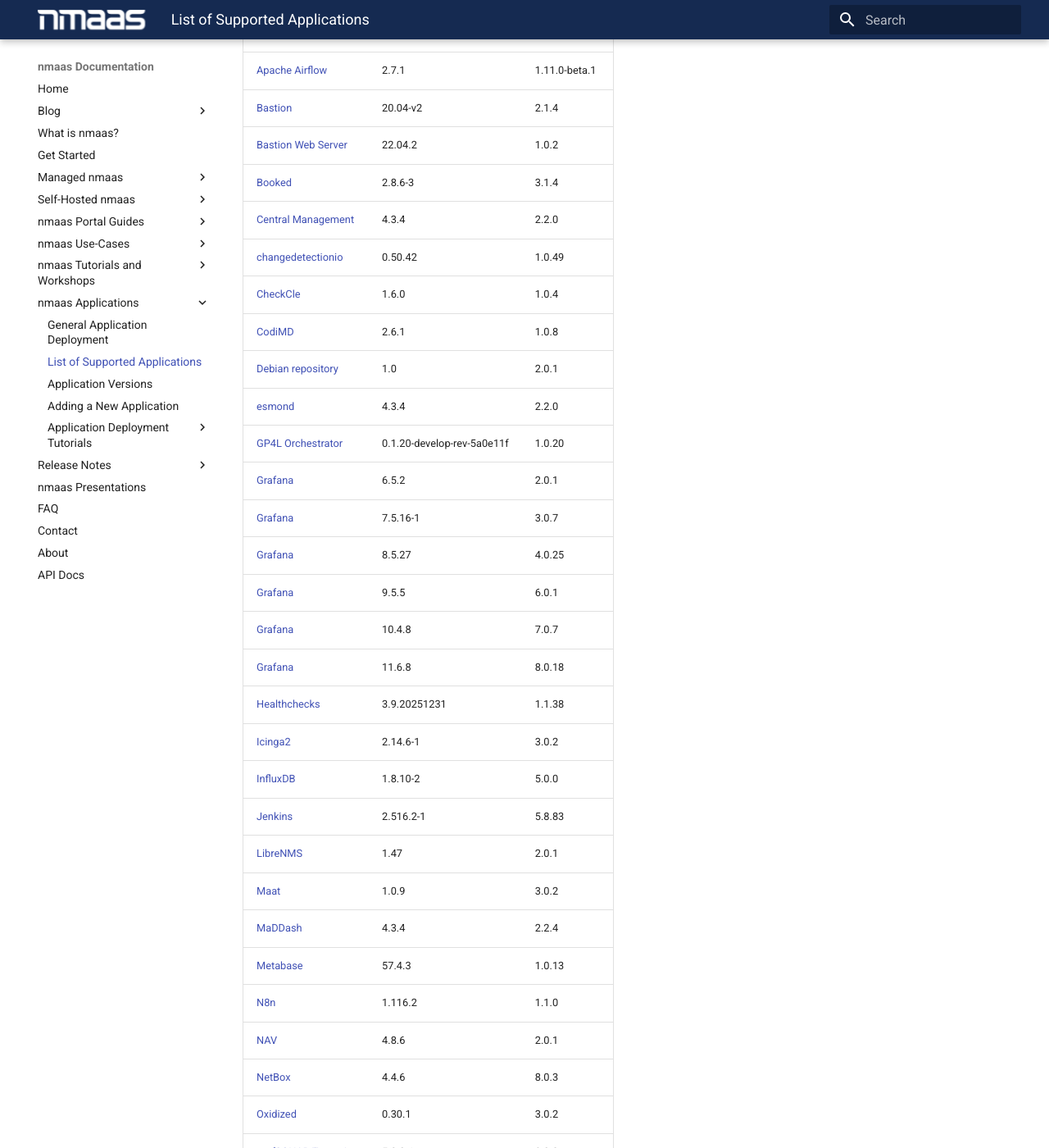
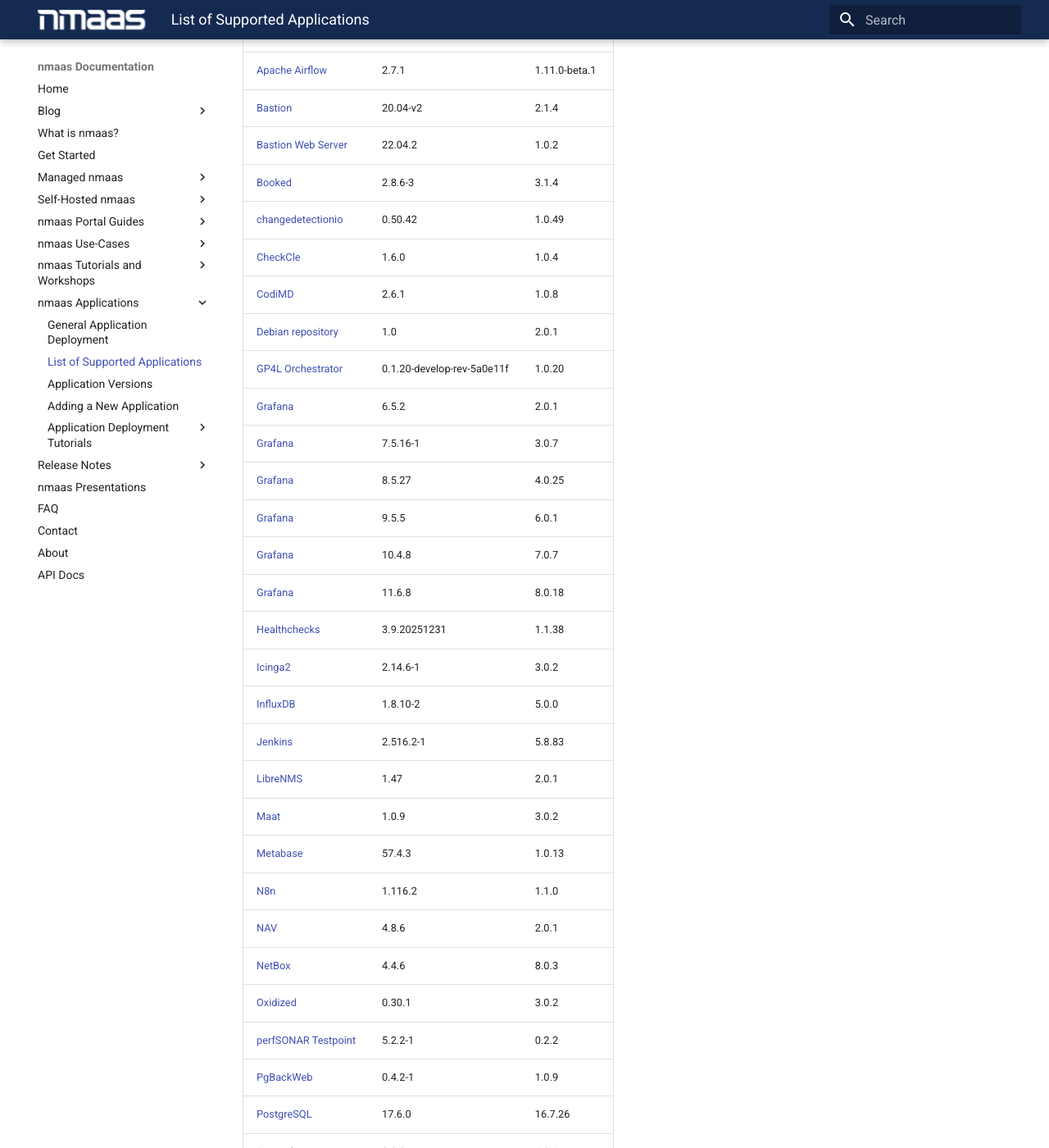
Before and after one commit to nmaas-platform/nmaas-docs, an MkDocs documentation site: the page built from docs/nmaas-applications/application-list.md, in a window 1280 px wide and 1400 px high, scrolled down 339 px. Shown: the whole window at 82% size. Built offline with MkDocs 1.6.1 and Material for MkDocs 9.7.7, drawn with Linux system fonts in a browser that asks for light colours; some of the changed text lies outside the part shown.

Commit message:
Automated update of application versions list

```diff
--- a/docs/nmaas-applications/application-list.md
+++ b/docs/nmaas-applications/application-list.md
@@ -2,49 +2,43 @@
 
 This is a continuously updated list of currently supported applications on nmaas. Note that not all applications are supported across all environments, some are supported only on the managed server, while others can only be supported on self-hosted installations.
 
-|                                                 Name                                                 |        App Version       |Chart Version|
-|------------------------------------------------------------------------------------------------------|--------------------------|-------------|
-|            [Adminer](https://wiki.geant.org/display/NMAAS/NMaaS+Tools#NMaaSTools-Adminer)            |           5.4.1          |    3.0.11   |
-|             [Apache Airflow](https://docs.nmaas.eu/nmaas-applications/tutorials/airflow/)            |           2.7.1          |1.11.0-beta.1|
-|                [Bastion](https://docs.nmaas.eu/nmaas-applications/tutorials/bastion/)                |         20.04-v2         |    2.1.4    |
-|      [Bastion Web Server](https://docs.nmaas.eu/nmaas-applications/tutorials/bastion-webserver/)     |          22.04.2         |    1.0.2    |
-|             [Booked](https://wiki.geant.org/display/NMAAS/NMaaS+Tools#NMaaSTools-Booked)             |          2.8.6-3         |    3.1.4    |
-|[Central Management](https://docs.nmaas.eu/nmaas-applications/tutorials/perfsonar-central-management/)|           4.3.4          |    2.2.0    |
-|      [changedetectionio](https://docs.nmaas.eu/nmaas-applications/tutorials/changedetectionio/)      |          0.50.42         |    1.0.49   |
-|               [CheckCle](https://docs.nmaas.eu/nmaas-applications/tutorials/checkcle/)               |           1.6.0          |    1.0.4    |
-|                 [CodiMD](https://docs.nmaas.eu/nmaas-applications/tutorials/codimd/)                 |           2.6.1          |    1.0.8    |
-|      [Debian repository](https://docs.nmaas.eu/nmaas-applications/tutorials/debian-repository/)      |            1.0           |    2.0.1    |
-|                 [esmond](https://docs.nmaas.eu/nmaas-applications/tutorials/esmond/)                 |           4.3.4          |    2.2.0    |
-|      [GP4L Orchestrator](https://docs.nmaas.eu/nmaas-applications/tutorials/gp4l-orchestrator/)      |0.1.20-develop-rev-5a0e11f|    1.0.20   |
-|                [Grafana](https://docs.nmaas.eu/nmaas-applications/tutorials/grafana/)                |           6.5.2          |    2.0.1    |
-|                [Grafana](https://docs.nmaas.eu/nmaas-applications/tutorials/grafana/)                |         7.5.16-1         |    3.0.7    |
-|                [Grafana](https://docs.nmaas.eu/nmaas-applications/tutorials/grafana/)                |          8.5.27          |    4.0.25   |
-|                [Grafana](https://docs.nmaas.eu/nmaas-applications/tutorials/grafana/)                |           9.5.5          |    6.0.1    |
-|                [Grafana](https://docs.nmaas.eu/nmaas-applications/tutorials/grafana/)                |          10.4.8          |    7.0.7    |
-|                [Grafana](https://docs.nmaas.eu/nmaas-applications/tutorials/grafana/)                |          11.6.8          |    8.0.18   |
-|       [Healthchecks](https://wiki.geant.org/display/NMAAS/NMaaS+Tools#NMaaSTools-Healthchecks)       |       3.9.20251231       |    1.1.38   |
-|                [Icinga2](https://docs.nmaas.eu/nmaas-applications/tutorials/icinga2/)                |         2.14.6-1         |    3.0.2    |
-|               [InfluxDB](https://docs.nmaas.eu/nmaas-applications/tutorials/influxdb/)               |         1.8.10-2         |    5.0.0    |
-|                [Jenkins](https://docs.nmaas.eu/nmaas-applications/tutorials/jenkins/)                |         2.516.2-1        |    5.8.83   |
-|               [LibreNMS](https://docs.nmaas.eu/nmaas-applications/tutorials/librenms/)               |           1.47           |    2.0.1    |
-|                   [Maat](https://docs.nmaas.eu/nmaas-applications/tutorials/maat/)                   |           1.0.9          |    3.0.2    |
-|                [MaDDash](https://docs.nmaas.eu/nmaas-applications/tutorials/maddash/)                |           4.3.4          |    2.2.4    |
-|               [Metabase](https://docs.nmaas.eu/nmaas-applications/tutorials/metabase/)               |          57.4.3          |    1.0.13   |
-|                    [N8n](https://docs.nmaas.eu/nmaas-applications/tutorials/n8n/)                    |          1.116.2         |    1.1.0    |
-|                    [NAV](https://docs.nmaas.eu/nmaas-applications/tutorials/nav/)                    |           4.8.6          |    2.0.1    |
-|                 [NetBox](https://docs.nmaas.eu/nmaas-applications/tutorials/netbox/)                 |           4.4.6          |    8.0.3    |
-|               [Oxidized](https://docs.nmaas.eu/nmaas-applications/tutorials/oxidized/)               |          0.30.1          |    3.0.2    |
-|    [perfSONAR Testpoint](https://docs.nmaas.eu/nmaas-applications/tutorials/perfsonar-testpoint/)    |          5.2.2-1         |    0.2.2    |
-|              [PgBackWeb](https://docs.nmaas.eu/nmaas-applications/tutorials/pgbackweb/)              |          0.4.2-1         |    1.0.9    |
-|               [PostgreSQL](https://wiki.geant.org/display/NMAAS/NMaaS+Tools#PostgreSQL)              |          17.6.0          |   16.7.26   |
-|             [Prometheus](https://docs.nmaas.eu/nmaas-applications/tutorials/prometheus/)             |           3.2.0          |    4.0.1    |
-|     [pSConfig Web Admin](https://docs.nmaas.eu/nmaas-applications/tutorials/psconfig-web-admin/)     |           4.3.2          |    2.1.0    |
-|             [Routinator](https://docs.nmaas.eu/nmaas-applications/tutorials/routinator/)             |           0.8.3          |    2.0.0    |
-|                [SPA](https://wiki.geant.org/display/NMAAS/NMaaS+Tools#NMaaSTools-SPA)                |          1.3.3-1         |    1.0.4    |
-|                [Synapse](https://docs.nmaas.eu/nmaas-applications/tutorials/synapse/)                |          1.22.1          |    3.0.1    |
-|                [Telegraf](https://docs.nmaas.eu/nmaas-applications/tutorials/telegraf)               |          1.35.3          |    1.8.61   |
-|            [Uptime Kuma](https://docs.nmaas.eu/nmaas-applications/tutorials/uptime-kuma/)            |           2.0.2          |    4.0.2    |
-|       [Victoria Metrics](https://docs.nmaas.eu/nmaas-applications/tutorials/victoria-metrics/)       |          1.85.1          |    3.0.0    |
-|              [WebDAV Server](https://docs.nmaas.eu/nmaas-applications/tutorials/webdav/)             |           1.0.0          |    1.0.0    |
-|                 [Zabbix](https://docs.nmaas.eu/nmaas-applications/tutorials/zabbix/)                 |           6.0.8          |    2.0.3    |
-|                 [Zabbix](https://docs.nmaas.eu/nmaas-applications/tutorials/zabbix/)                 |          7.0.21          |    4.0.4    |
+|                                             Name                                             |        App Version       |Chart Version|
+|----------------------------------------------------------------------------------------------|--------------------------|-------------|
+|        [Adminer](https://wiki.geant.org/display/NMAAS/NMaaS+Tools#NMaaSTools-Adminer)        |           5.4.1          |    3.0.11   |
+|         [Apache Airflow](https://docs.nmaas.eu/nmaas-applications/tutorials/airflow/)        |           2.7.1          |1.11.0-beta.1|
+|            [Bastion](https://docs.nmaas.eu/nmaas-applications/tutorials/bastion/)            |         20.04-v2         |    2.1.4    |
+|  [Bastion Web Server](https://docs.nmaas.eu/nmaas-applications/tutorials/bastion-webserver/) |          22.04.2         |    1.0.2    |
+|         [Booked](https://wiki.geant.org/display/NMAAS/NMaaS+Tools#NMaaSTools-Booked)         |          2.8.6-3         |    3.1.4    |
+|  [changedetectionio](https://docs.nmaas.eu/nmaas-applications/tutorials/changedetectionio/)  |          0.50.42         |    1.0.49   |
+|           [CheckCle](https://docs.nmaas.eu/nmaas-applications/tutorials/checkcle/)           |           1.6.0          |    1.0.4    |
+|             [CodiMD](https://docs.nmaas.eu/nmaas-applications/tutorials/codimd/)             |           2.6.1          |    1.0.8    |
+|  [Debian repository](https://docs.nmaas.eu/nmaas-applications/tutorials/debian-repository/)  |            1.0           |    2.0.1    |
+|  [GP4L Orchestrator](https://docs.nmaas.eu/nmaas-applications/tutorials/gp4l-orchestrator/)  |0.1.20-develop-rev-5a0e11f|    1.0.20   |
+|            [Grafana](https://docs.nmaas.eu/nmaas-applications/tutorials/grafana/)            |           6.5.2          |    2.0.1    |
+|            [Grafana](https://docs.nmaas.eu/nmaas-applications/tutorials/grafana/)            |         7.5.16-1         |    3.0.7    |
+|            [Grafana](https://docs.nmaas.eu/nmaas-applications/tutorials/grafana/)            |          8.5.27          |    4.0.25   |
+|            [Grafana](https://docs.nmaas.eu/nmaas-applications/tutorials/grafana/)            |           9.5.5          |    6.0.1    |
+|            [Grafana](https://docs.nmaas.eu/nmaas-applications/tutorials/grafana/)            |          10.4.8          |    7.0.7    |
+|            [Grafana](https://docs.nmaas.eu/nmaas-applications/tutorials/grafana/)            |          11.6.8          |    8.0.18   |
+|   [Healthchecks](https://wiki.geant.org/display/NMAAS/NMaaS+Tools#NMaaSTools-Healthchecks)   |       3.9.20251231       |    1.1.38   |
+|            [Icinga2](https://docs.nmaas.eu/nmaas-applications/tutorials/icinga2/)            |         2.14.6-1         |    3.0.2    |
+|           [InfluxDB](https://docs.nmaas.eu/nmaas-applications/tutorials/influxdb/)           |         1.8.10-2         |    5.0.0    |
+|            [Jenkins](https://docs.nmaas.eu/nmaas-applications/tutorials/jenkins/)            |         2.516.2-1        |    5.8.83   |
+|           [LibreNMS](https://docs.nmaas.eu/nmaas-applications/tutorials/librenms/)           |           1.47           |    2.0.1    |
+|               [Maat](https://docs.nmaas.eu/nmaas-applications/tutorials/maat/)               |           1.0.9          |    3.0.2    |
+|           [Metabase](https://docs.nmaas.eu/nmaas-applications/tutorials/metabase/)           |          57.4.3          |    1.0.13   |
+|                [N8n](https://docs.nmaas.eu/nmaas-applications/tutorials/n8n/)                |          1.116.2         |    1.1.0    |
+|                [NAV](https://docs.nmaas.eu/nmaas-applications/tutorials/nav/)                |           4.8.6          |    2.0.1    |
+|             [NetBox](https://docs.nmaas.eu/nmaas-applications/tutorials/netbox/)             |           4.4.6          |    8.0.3    |
+|           [Oxidized](https://docs.nmaas.eu/nmaas-applications/tutorials/oxidized/)           |          0.30.1          |    3.0.2    |
+|[perfSONAR Testpoint](https://docs.nmaas.eu/nmaas-applications/tutorials/perfsonar-testpoint/)|          5.2.2-1         |    0.2.2    |
+|          [PgBackWeb](https://docs.nmaas.eu/nmaas-applications/tutorials/pgbackweb/)          |          0.4.2-1         |    1.0.9    |
+|           [PostgreSQL](https://wiki.geant.org/display/NMAAS/NMaaS+Tools#PostgreSQL)          |          17.6.0          |   16.7.26   |
+|         [Prometheus](https://docs.nmaas.eu/nmaas-applications/tutorials/prometheus/)         |           3.2.0          |    4.0.1    |
+|         [Routinator](https://docs.nmaas.eu/nmaas-applications/tutorials/routinator/)         |           0.8.3          |    2.0.0    |
+|            [Telegraf](https://docs.nmaas.eu/nmaas-applications/tutorials/telegraf)           |          1.35.3          |    1.8.61   |
+|        [Uptime Kuma](https://docs.nmaas.eu/nmaas-applications/tutorials/uptime-kuma/)        |           2.0.2          |    4.0.2    |
+|   [Victoria Metrics](https://docs.nmaas.eu/nmaas-applications/tutorials/victoria-metrics/)   |          1.85.1          |    3.0.0    |
+|          [WebDAV Server](https://docs.nmaas.eu/nmaas-applications/tutorials/webdav/)         |           1.0.0          |    1.0.0    |
+|             [Zabbix](https://docs.nmaas.eu/nmaas-applications/tutorials/zabbix/)             |           6.0.8          |    2.0.3    |
+|             [Zabbix](https://docs.nmaas.eu/nmaas-applications/tutorials/zabbix/)             |          7.0.21          |    4.0.4    |
```
Also changed, not shown: docs/nmaas-applications/application-versions.md (+0 -13 lines).
